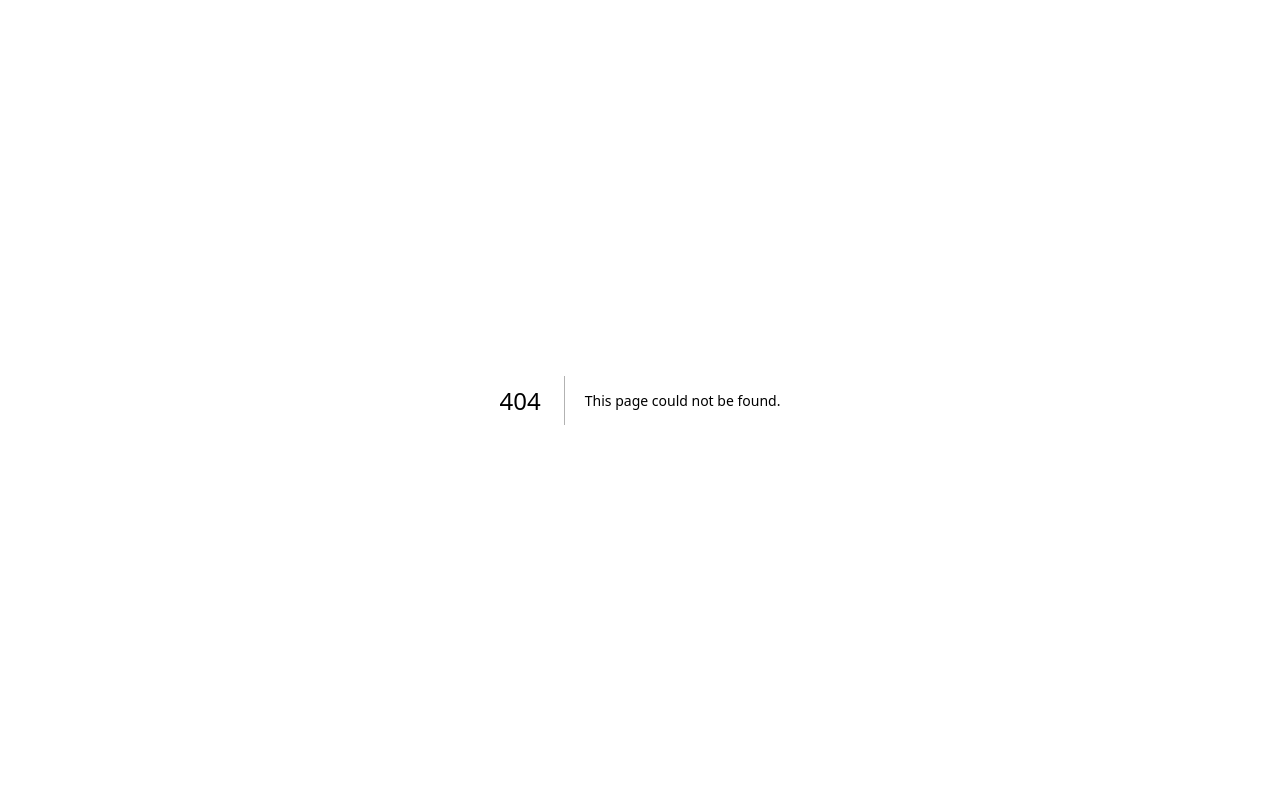
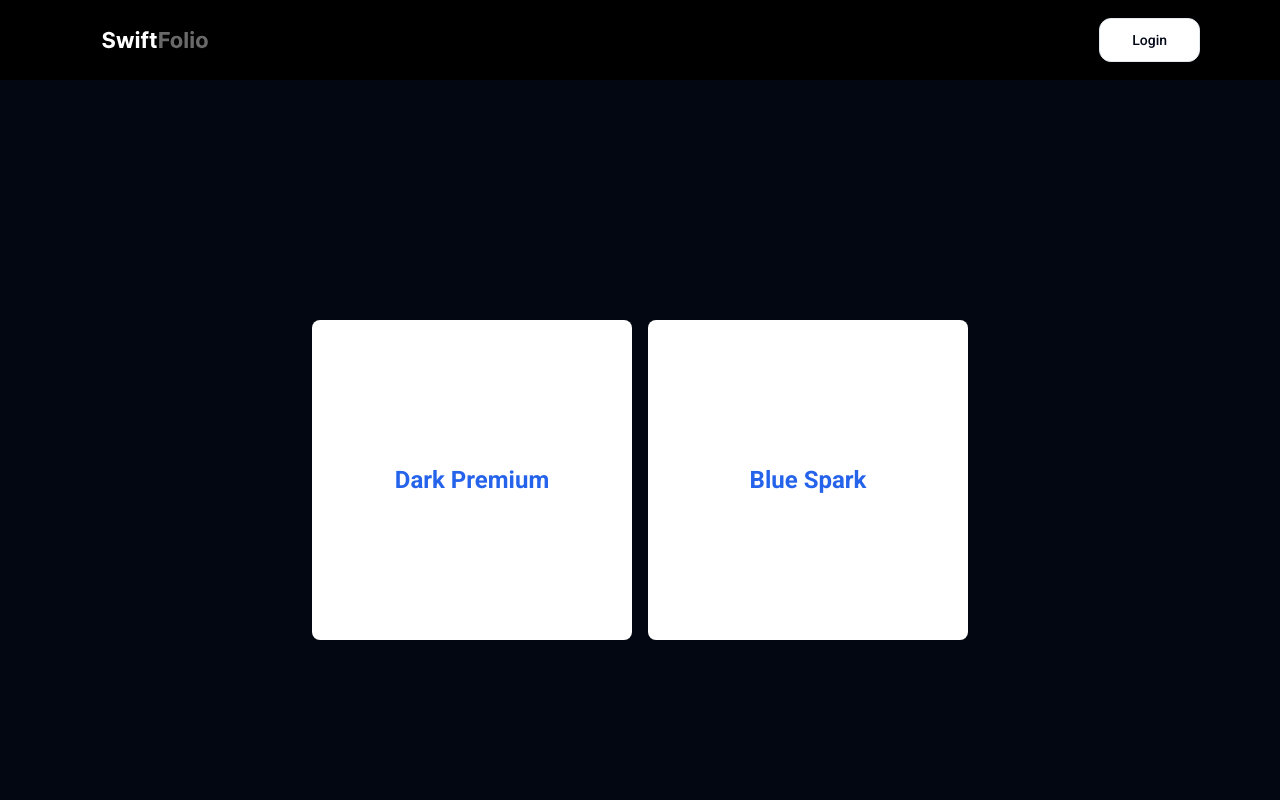
Before and after one commit to voiiddxx/SwiftFolio, a Next.js app: page /template in a window 1280 px wide. Before the commit this address had no page. Shown: the top 800 px of the page. Built offline with nearby package versions, Linux system fonts and the light colour scheme.

Commit message:
restructure file managemenet and implemented small featur

```diff
--- /dev/null
+++ b/app/(root)/template/page.tsx
@@ -0,0 +1,10 @@
+import TemplateComponents from '@/components/shared/TemplateComponents'
+
+
+const page = () => {
+  return (
+   <TemplateComponents/>
+  )
+}
+
+export default page
--- /dev/null
+++ b/app/themes/darkpremium/page.tsx
@@ -0,0 +1,12 @@
+import DarkpremHero from "@/components/themecomponents/darkpremium/DarkpremHero"
+
+const page = () => {
+  return (
+    <div>
+      <DarkpremHero/>
+
+    </div>
+  )
+}
+
+export default page
--- /dev/null
+++ b/components/shared/TemplateComponents.tsx
@@ -0,0 +1,23 @@
+"use client"
+
+import { useRouter } from "next/navigation"
+
+
+const TemplateComponents = () => {
+
+    const router = useRouter();
+    return (
+        <div className='min-h-screen w-full bg-gray-950 flex justify-center items-center gap-4 cursor-pointer'>
+            <div  onClick={()=>{
+                router.push(`/themes/darkpremium`)
+            }} className='h-80 w-80 bg-white rounded-lg flex justify-center items-center' >
+                <h1 className='text-blue-600 font-bold text-2xl' >Dark Premium</h1>
+            </div>
+            <div className='h-80 w-80 bg-white rounded-lg flex justify-center items-center' >
+                <h1 className='text-blue-600 font-bold text-2xl' >Blue Spark</h1>
+            </div>
+        </div>
+      )
+}
+
+export default TemplateComponents
--- /dev/null
+++ b/components/themecomponents/darkpremium/DarkpremHero.tsx
@@ -0,0 +1,11 @@
+import React from 'react'
+
+const DarkpremHero = () => {
+  return (
+    <div>
+      <h1>this is dark premium hero .tsx file hope it would work fine</h1>
+    </div>
+  )
+}
+
+export default DarkpremHero
```
Also changed, not shown: app/themes/darkpremium/darkpremium.css (added).
